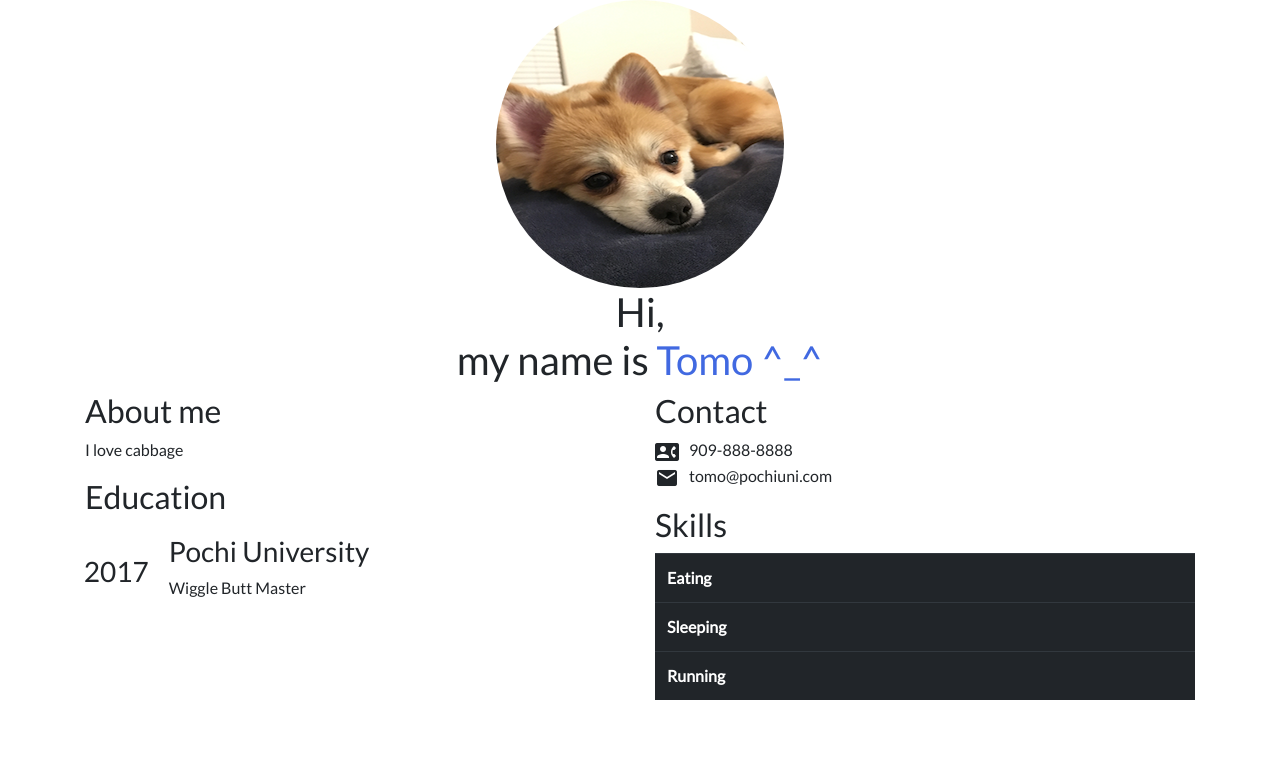
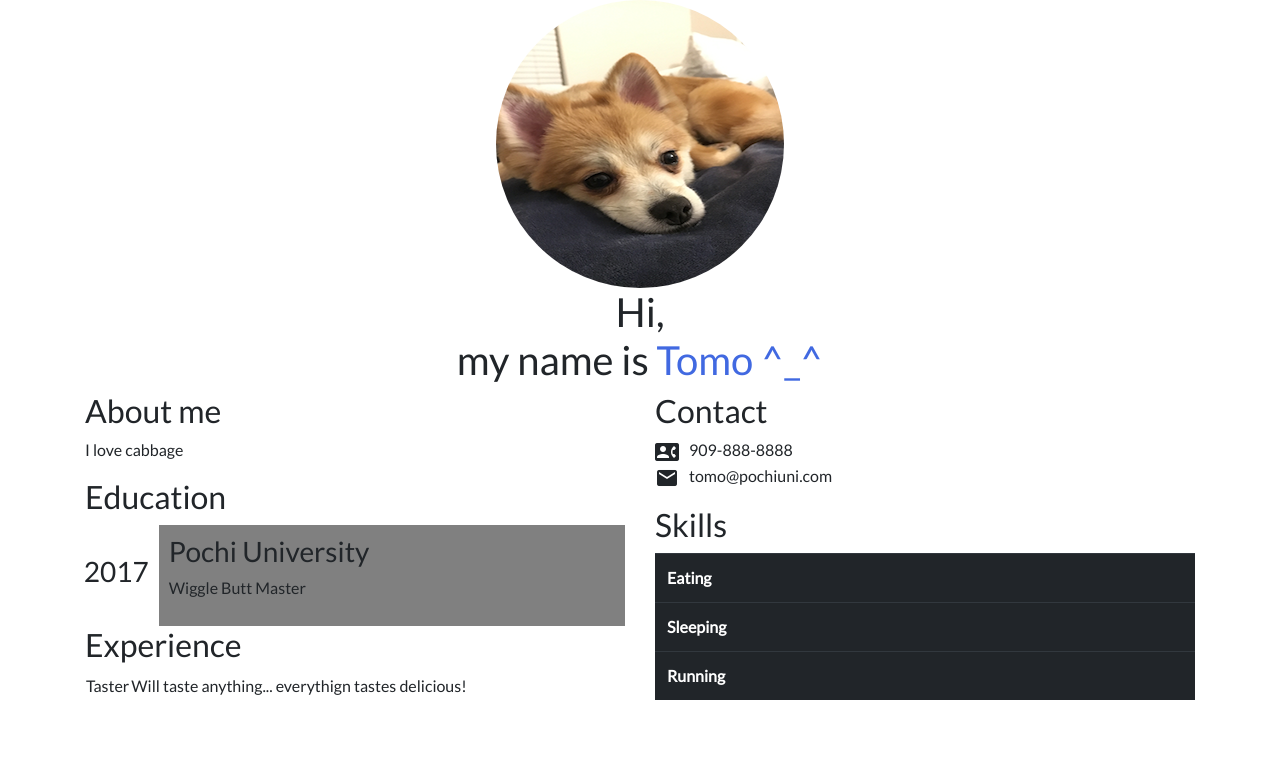
Before and after one commit to tinypineapple/Unit-16-HW, a plain HTML site: page index.html in a window 1280 px wide. Drawn offline with nearby package versions, Linux system fonts and the light colour scheme.

```diff
--- a/css/style.css
+++ b/css/style.css
@@ -76,6 +76,11 @@
     vertical-align: middle;
 }
 
-.table table-dark tr {
+.table table-dark tr    {
     border-spacing: 5px;
 }
+
+.company {
+    background: grey;
+    width: 100%;
+}
--- a/index.html
+++ b/index.html
@@ -39,6 +39,15 @@
                           </tr>
                         </tbody>
                 </table>
+                <h2>Experience</h2>
+                <table style="height: 100px;">
+                    <tbody>
+                      <tr>
+                        <td class="align-baseline">Taster</td>
+                        <td class="align-text-bottom">Will taste anything... everythign tastes delicious!</td>
+                      </tr>
+                    </tbody>
+                   </table>
 
             </div>
             <div class="col-sm" id="contact">
```
